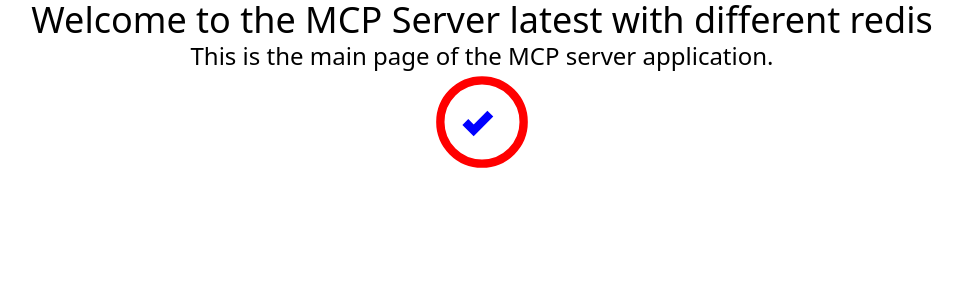
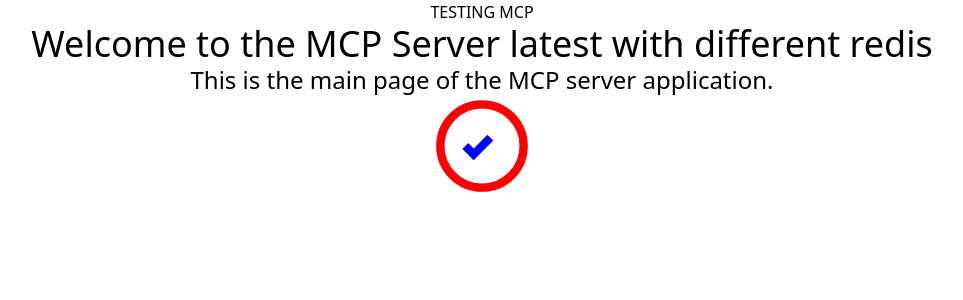
Before and after one commit to BaishnaviSharma-TSM/MCP, a Next.js app: page / in a window 1280 px wide. Shown: the top 300 px of the page, without its empty margins (158-1121 px from the left). Built offline with nearby package versions, Linux system fonts and the light colour scheme.

Commit message:
initial commit

```diff
--- a/src/app/page.tsx
+++ b/src/app/page.tsx
@@ -2,6 +2,9 @@ export default function Home() {
   return (
     <>
       <div className="flex flex-col items-center justify-center ">
+        <h1>
+          TESTING MCP
+        </h1>
         <h1 className="text-4xl">
           Welcome to the MCP Server latest with different redis
         </h1>
```
